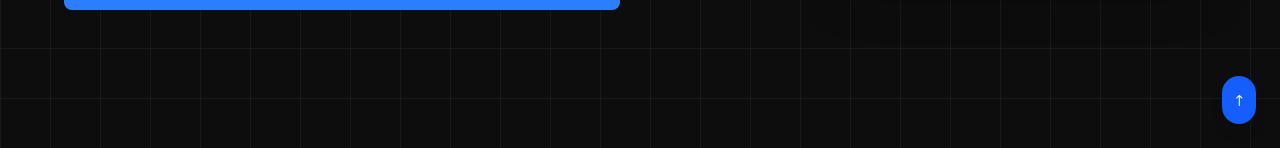
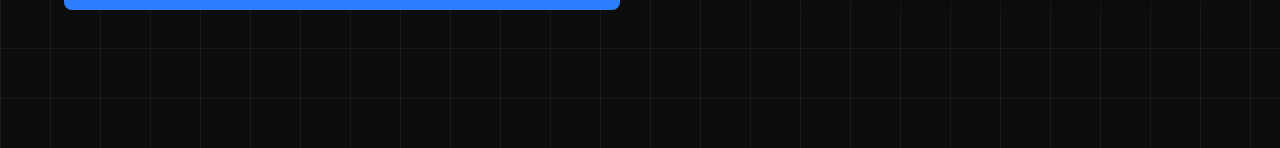
Before and after one commit to Debby-Tech968/Debby-Portfolio, a React (Vite) app: page / in a window 1280 px wide. Shown: the part 652-800 px from the top of the page. Built offline with nearby package versions, Linux system fonts and the light colour scheme.

Commit message:
fixed footer section

```diff
--- a/src/components/Footer.jsx
+++ b/src/components/Footer.jsx
@@ -10,7 +10,7 @@ const Footer = () => {
 
   return (
     <footer className="relative text-white py-10 mt-16 border-t border-gray-800">
-      <div className="max-w-6xl px-4 sm:px-6 md:px-16">
+      <div className="max-w-6xl mx-auto px-4 sm:px-6 md:px-16">
         {/* GRID */}
         <div className="grid grid-cols-1 md:grid-cols-3 gap-10 text-center md:text-left">
           {/* LEFT - BRAND */}
@@ -62,13 +62,15 @@ const Footer = () => {
         </div>
 
         {/* BACK TO TOP */}
-        <button
-          onClick={scrollToTop}
-          className="fixed bottom-5 right-5 sm:bottom-6 sm:right-6 bg-blue-600 hover:bg-blue-700 text-white p-3 rounded-full shadow-lg transition"
-          title="Back to top"
-        >
-          ↑
-        </button>
+        <div className="flex justify-center mt-10">
+          <button
+            onClick={scrollToTop}
+            className="bg-blue-600 hover:bg-blue-700 text-white px-6 py-2 rounded-full shadow-lg transition text-sm font-medium"
+            title="Back to top"
+          >
+            ↑ Back to Top
+          </button>
+        </div>
       </div>
     </footer>
   );
```
